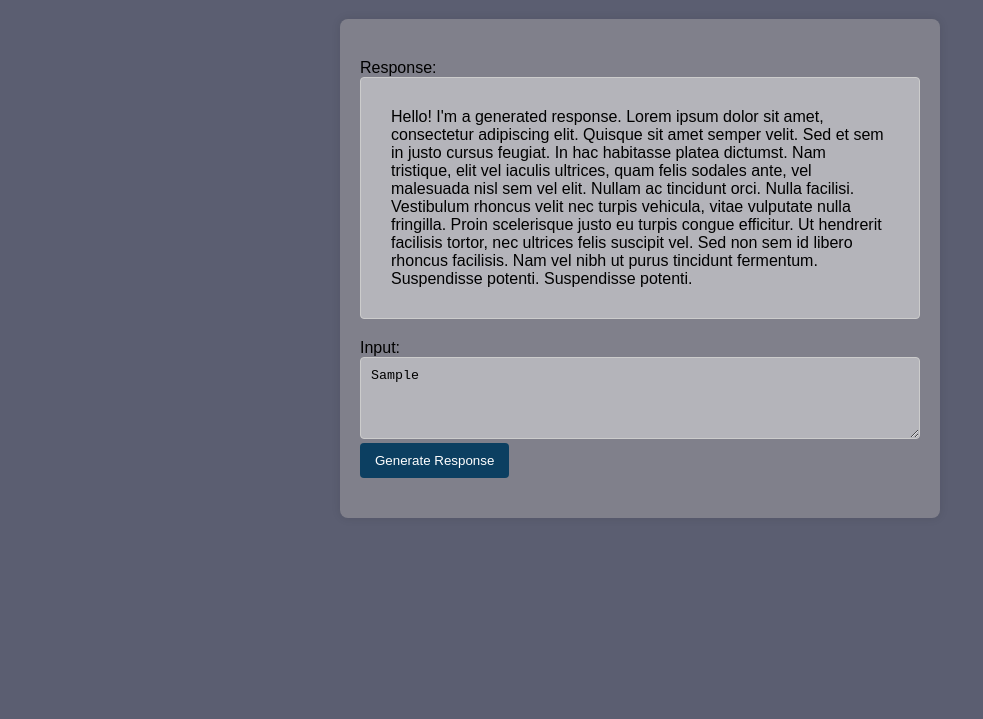
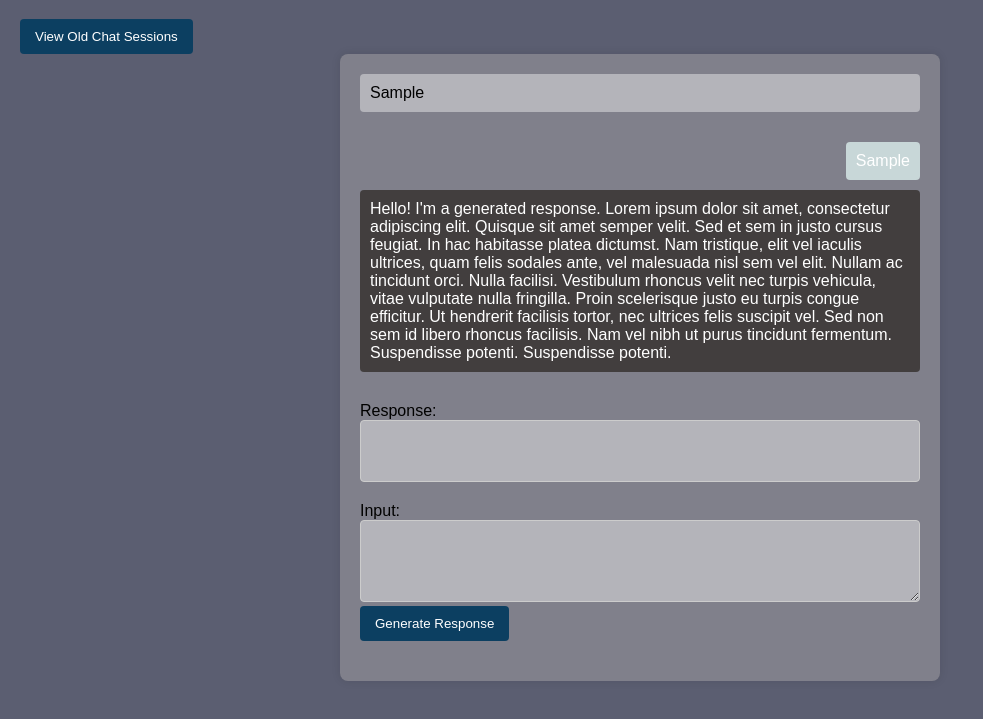
Before and after one commit to soumytiwari/Quantumbot-backend_, a plain HTML site: page localTrials/isit.html in a window 1280 px wide. Both pictures are taken after typing "Sample" into the empty fields and a click on the button "Generate Response". Shown: the part 81-800 px from the top of the page, without its empty margins (0-983 px from the left). Drawn offline with Linux system fonts and the light colour scheme.

Commit message:
added history-saving feature

```diff
--- a/localTrials/isit.html
+++ b/localTrials/isit.html
@@ -1,15 +1,25 @@
 <!DOCTYPE html>
 <html lang="en">
+
 <head>
     <meta charset="UTF-8">
     <meta name="viewport" content="width=device-width, initial-scale=1.0">
     <link rel="stylesheet" href="style.css">
     <title>Rex UI</title>
 </head>
+
 <body style="background-color: rgba(7, 11, 40, 0.66);">
     <h1 style="font-family: 'Times New Roman', Times, serif;">Rex basic UI</h1>
 
+    <!-- View old chat sessions button and container -->
+    <button onclick="viewOldChatSessions()">View Old Chat Sessions</button>
+    <div class="old-sessions" id="oldSessions"></div>
+
     <div class="container">
+        <div class="past-history" id="pastHistory"></div> <!-- Added past history container -->
+
+        <div class="chat-history" id="chatHistory"></div> <!-- Added chat history container -->
+
         <div class="output-container">
             <label for="botResponse">Response:</label>
             <div id="botResponse" class="response"></div>
@@ -24,4 +34,5 @@
 
     <script src="its.js"></script>
 </body>
+
 </html>
--- a/localTrials/its.js
+++ b/localTrials/its.js
@@ -1,8 +1,70 @@
+// Define an array to store old chat sessions
+const oldChatSessions = [];
+
 function generateResponse() {
+    const userInput = document.getElementById('userInput').value;
+
+    // Display user input in past history
+    displayMessage(userInput, 'past-message', 'pastHistory');
+
     // In a real application, you would use JavaScript to send the user input to a backend server
     // The backend server would then interact with GPT and return the generated response
     // For simplicity, this example just displays a static response
     const longResponse = "Lorem ipsum dolor sit amet, consectetur adipiscing elit. Quisque sit amet semper velit. Sed et sem in justo cursus feugiat. In hac habitasse platea dictumst. Nam tristique, elit vel iaculis ultrices, quam felis sodales ante, vel malesuada nisl sem vel elit. Nullam ac tincidunt orci. Nulla facilisi. Vestibulum rhoncus velit nec turpis vehicula, vitae vulputate nulla fringilla. Proin scelerisque justo eu turpis congue efficitur. Ut hendrerit facilisis tortor, nec ultrices felis suscipit vel. Sed non sem id libero rhoncus facilisis. Nam vel nibh ut purus tincidunt fermentum. Suspendisse potenti. Suspendisse potenti.";
 
-    document.getElementById('botResponse').innerText = "Hello! I'm a generated response. " + longResponse;
+    // Display user input in chat history
+    displayMessage(userInput, 'user-message', 'chatHistory');
+
+    // Display bot response in chat history
+    displayMessage("Hello! I'm a generated response. " + longResponse, 'bot-message', 'chatHistory');
+
+    // Save the current chat session to old chat sessions
+    saveChatSession(userInput, "Hello! I'm a generated response. " + longResponse);
+
+    // Clear user input
+    document.getElementById('userInput').value = '';
 }
+
+// Function to display messages in the chat history or past history
+function displayMessage(message, messageType, containerId) {
+    const historyContainer = document.getElementById(containerId);
+    const messageContainer = document.createElement('div');
+    messageContainer.className = 'message ' + messageType;
+    messageContainer.innerText = message;
+    historyContainer.appendChild(messageContainer);
+
+    // Scroll to the bottom of the history container to show the latest messages
+    historyContainer.scrollTop = historyContainer.scrollHeight;
+}
+
+// Function to save the current chat session to old chat sessions
+function saveChatSession(userInput, botResponse) {
+    const chatSession = {
+        user: userInput,
+        bot: botResponse,
+        timestamp: new Date().toLocaleString() // Include a timestamp for each session
+    };
+
+    oldChatSessions.push(chatSession);
+}
+
+// Function to view old chat sessions
+function viewOldChatSessions() {
+    const oldSessionsContainer = document.getElementById('oldSessions');
+    oldSessionsContainer.innerHTML = '';
+
+    if (oldChatSessions.length === 0) {
+        oldSessionsContainer.innerText = 'No old chat sessions available.';
+        return;
+    }
+
+    oldChatSessions.forEach(session => {
+        const sessionContainer = document.createElement('div');
+        sessionContainer.className = 'message old-session';
+        sessionContainer.innerHTML = `<strong>User:</strong> ${session.user}<br><strong>Bot:</strong> ${session.bot}<br><em>${session.timestamp}</em>`;
+        oldSessionsContainer.appendChild(sessionContainer);
+    });
+
+    // Scroll to the bottom of the old sessions container to show the latest sessions
+    oldSessionsContainer.scrollTop = oldSessionsContainer.scrollHeight;
+}
--- a/localTrials/style.css
+++ b/localTrials/style.css
@@ -77,3 +77,44 @@ button {
     max-height: 300px; /* Set a maximum height for the response container */
     overflow-y: auto; /* Enable vertical scrollbar if the content overflows */
 }
+
+.chat-history {
+    margin-bottom: 20px;
+    max-height: 500px;
+    overflow-y: auto;
+}
+
+.message {
+    margin-bottom: 10px;
+    padding: 10px;
+    border-radius: 4px;
+    background-color: #f9f9f96c;
+    clear: both;
+}
+
+.user-message {
+    float: right;
+    background-color: #c8d7d8;
+    color: #fff;
+}
+
+.bot-message {
+    float: left;
+    background-color: rgb(66, 62, 62);
+    color: #fff;
+}
+
+
+.past-history {
+    margin-bottom: 20px;
+    max-height: 200px;
+    overflow-y: auto;
+}
+
+.past-message {
+    margin-bottom: 10px;
+    padding: 10px;
+    border-radius: 4px;
+    background-color: #f9f9f96c;
+    clear: both;
+}
```
